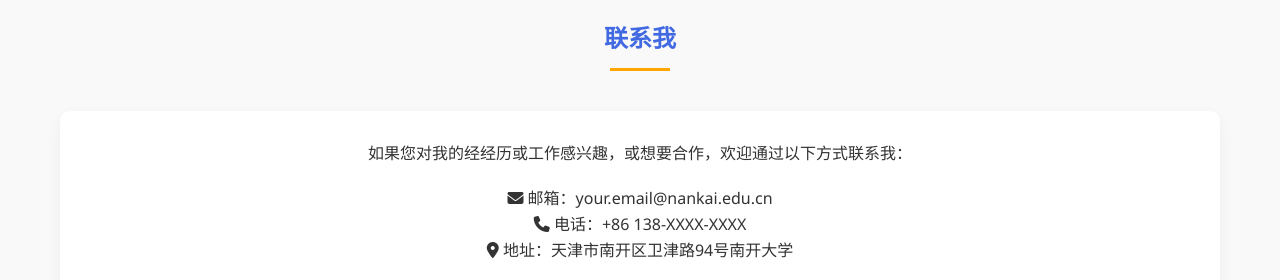
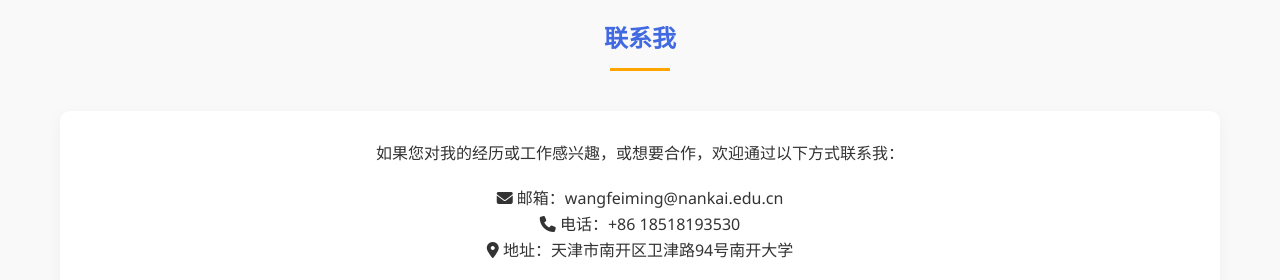
Before and after one commit to Thomas2310736/Thomas2310736.github.io, a plain HTML site: page index.html in a window 1280 px wide. Shown: the part 4265-4545 px from the top of the page. Drawn offline with Linux system fonts and the light colour scheme.

Commit message:
Update index.html

```diff
--- a/index.html
+++ b/index.html
@@ -689,10 +689,10 @@
         <div class="container">
             <h2 class="section-title">联系我</h2>
             <div class="card" style="text-align: center;">
-                <p>如果您对我的经经历或工作感兴趣，或想要合作，欢迎通过以下方式联系我：</p>
+                <p>如果您对我的经历或工作感兴趣，或想要合作，欢迎通过以下方式联系我：</p>
                 <div style="margin-top: 20px;">
-                    <p><i class="fas fa-envelope"></i> 邮箱：your.email@nankai.edu.cn</p>
-                    <p><i class="fas fa-phone"></i> 电话：+86 138-XXXX-XXXX</p>
+                    <p><i class="fas fa-envelope"></i> 邮箱：wangfeiming@nankai.edu.cn</p>
+                    <p><i class="fas fa-phone"></i> 电话：+86 18518193530</p>
                     <p><i class="fas fa-map-marker-alt"></i> 地址：天津市南开区卫津路94号南开大学</p>
                 </div>
                 <div class="social-links" style="margin-top: 20px;">
```
